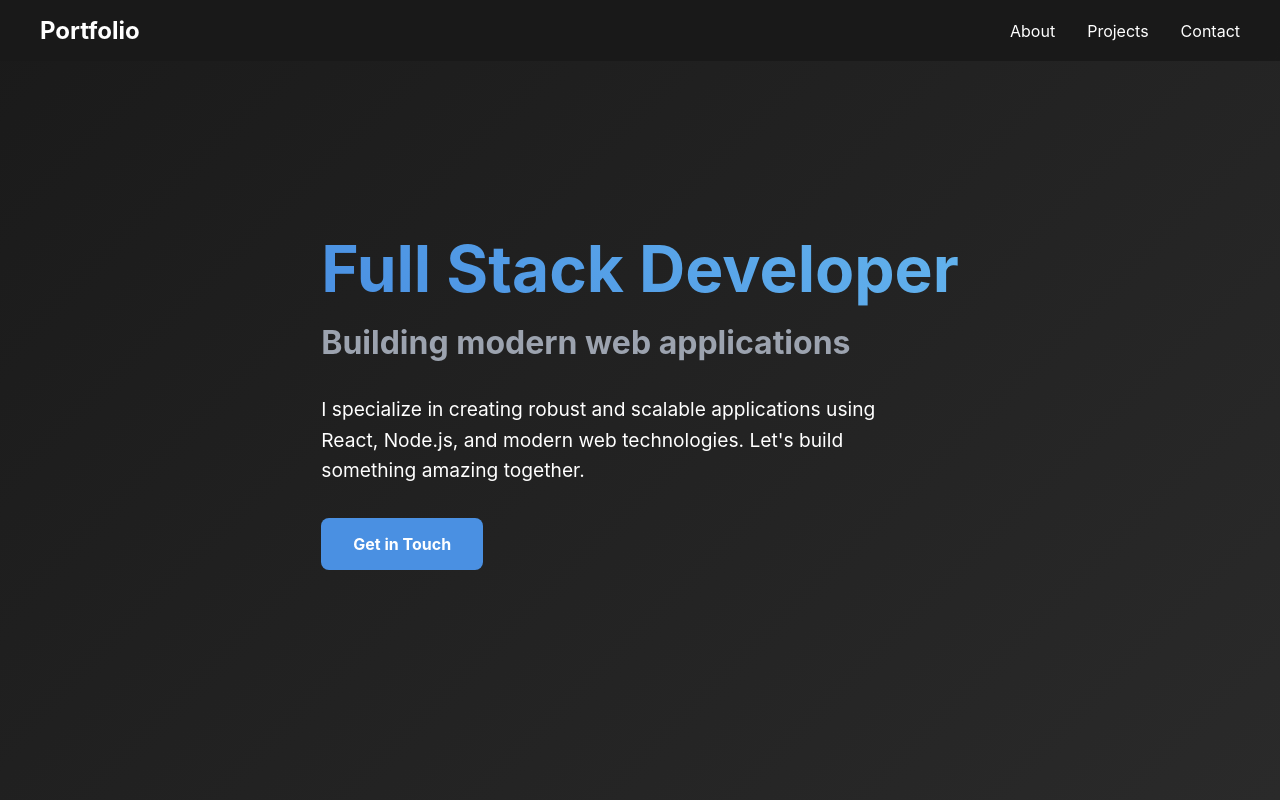
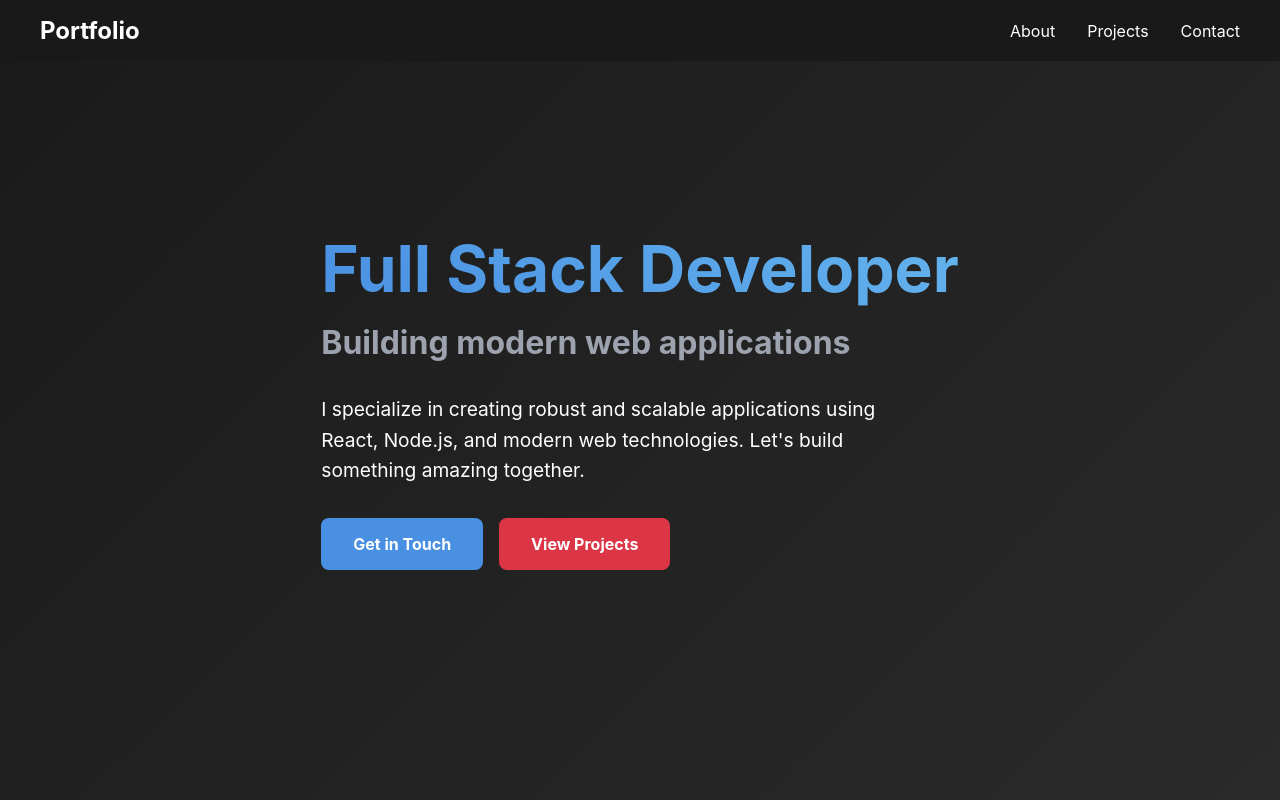
Before and after one commit to marcown10/testciao, a React (Vite) app: page / in a window 1280 px wide. Shown: the top 800 px of the page. Built offline with nearby package versions, Linux system fonts and the light colour scheme.

Commit message:
Auto-save: Update 11 files (03:30 PM)

```diff
--- a/src/components/Hero.jsx
+++ b/src/components/Hero.jsx
@@ -42,6 +42,11 @@ const Description = styled.p`
   max-width: 600px;
 `
 
+const ButtonContainer = styled.div`
+  display: flex;
+  gap: 1rem;
+`
+
 const Button = styled.a`
   display: inline-block;
   padding: 1rem 2rem;
@@ -57,6 +62,14 @@ const Button = styled.a`
   }
 `
 
+const RedButton = styled(Button)`
+  background: #dc3545;
+
+  &:hover {
+    background: #c82333;
+  }
+`
+
 const Hero = () => {
   return (
     <HeroSection>
@@ -67,7 +80,10 @@ const Hero = () => {
           I specialize in creating robust and scalable applications using React, Node.js,
           and modern web technologies. Let's build something amazing together.
         </Description>
-        <Button href="#contact">Get in Touch</Button>
+        <ButtonContainer>
+          <Button href="#contact">Get in Touch</Button>
+          <RedButton href="#projects">View Projects</RedButton>
+        </ButtonContainer>
       </Content>
     </HeroSection>
   )
```
